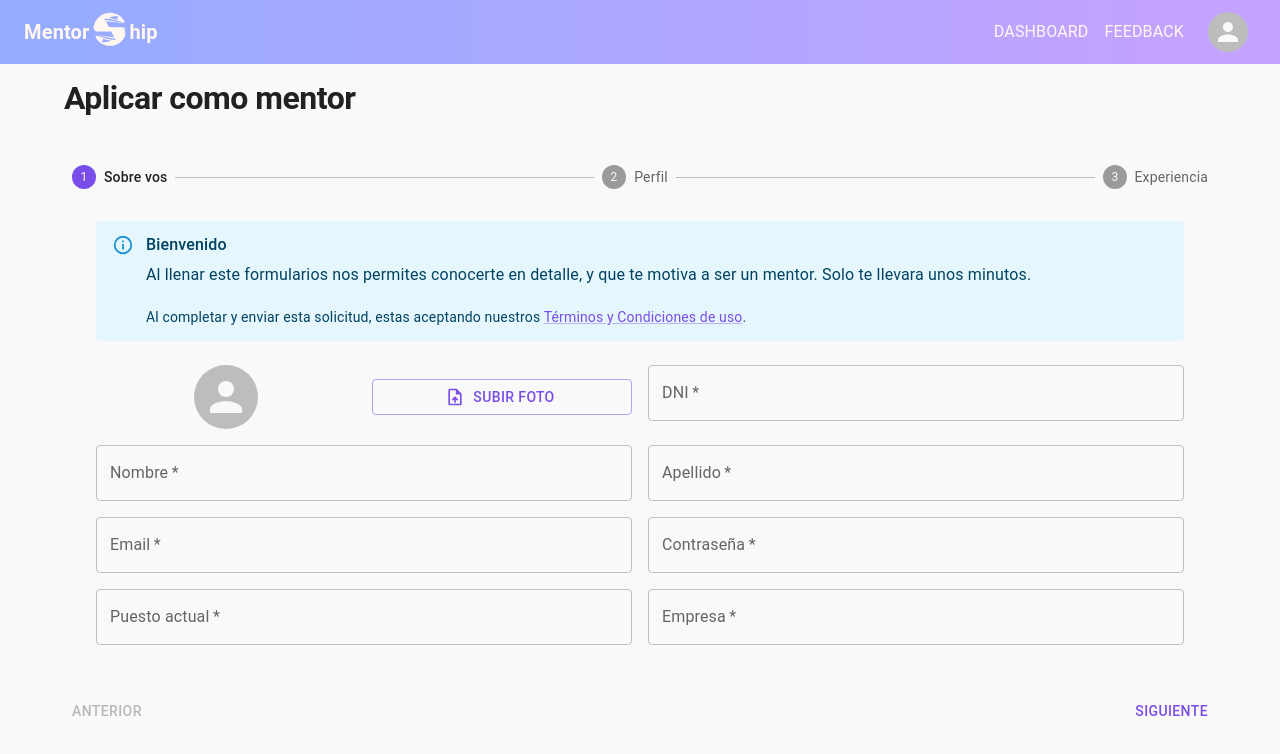
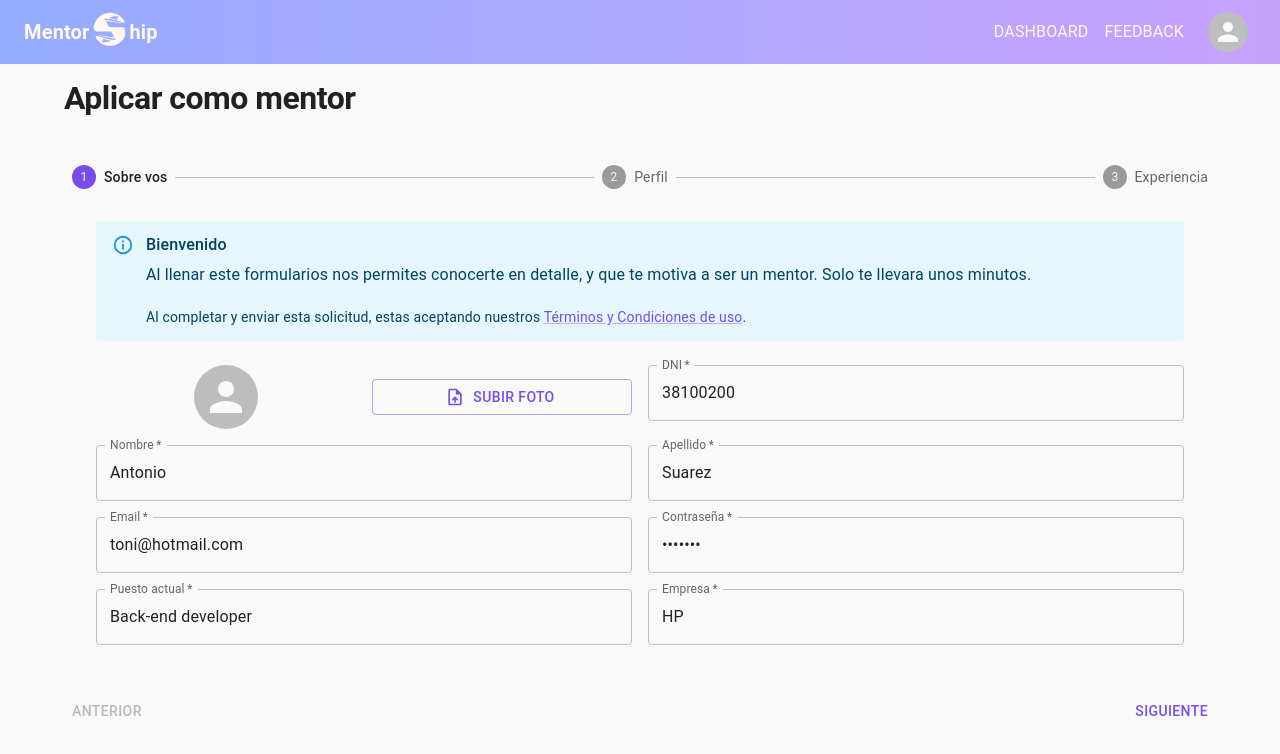
Before and after one commit to marcoserod/seminario-1-grupo-1, a React (Vite) app: page /mentor/register in a window 1280 px wide. Shown: the top 754 px of the page. Built offline with nearby package versions, Linux system fonts and the light colour scheme.

Commit message:
default values for demo

```diff
--- a/src/components/pages/MatchFinder/PercentageDetail/index.jsx
+++ b/src/components/pages/MatchFinder/PercentageDetail/index.jsx
@@ -1,4 +1,6 @@
 import {
+  CheckCircleOutlineOutlined,
+  CloseOutlined,
   SentimentDissatisfiedRounded,
   SentimentSatisfiedAltRounded,
 } from "@mui/icons-material";
@@ -44,7 +46,8 @@ export const PercentageDetail = ({
             <Stack
               sx={{ display: "flex", alignItems: "center", height: "100%" }}
             >
-              <SentimentSatisfiedAltRounded color="success" fontSize="large" />
+              <CheckCircleOutlineOutlined color="success" fontSize="large" />
+              Comparten
               <Box
                 sx={{
                   mt: 1,
@@ -70,7 +73,8 @@ export const PercentageDetail = ({
             <Stack
               sx={{ display: "flex", alignItems: "center", height: "100%" }}
             >
-              <SentimentDissatisfiedRounded color="error" fontSize="large" />
+              <CloseOutlined color="error" fontSize="large" />
+              No comparten
               <Box
                 sx={{
                   mt: 1,
--- a/src/components/pages/MentorContact/index.jsx
+++ b/src/components/pages/MentorContact/index.jsx
@@ -50,10 +50,11 @@ export const MentorContact = () => {
 
   const formik = useFormik({
     initialValues: {
-      about: "",
-      situation: "",
-      goal: "",
-      expectation: "",
+      about:
+        "Soy una desarrolladora trainee de react, estoy buscando un mentor para mejorar mis habilidades.",
+      situation: "student",
+      goal: "Mi objetivo es subir de seniority como desarrolladora, yo por mi parte realice diversos proyectos personales.",
+      expectation: "Guiándome sobre qué camino en la carrera elegir.",
     },
     onSubmit: (values) => {
       const newApplications = cachedApplications || [];
--- a/src/components/pages/MentorDetail/index.jsx
+++ b/src/components/pages/MentorDetail/index.jsx
@@ -51,7 +51,6 @@ export const MentorDetail = () => {
   const hasApplied = cachedApplications?.some(
     (a) => a.mentorID.toString() === mentorID
   );
-  console.log(cachedApplications, hasApplied);
 
   const handleGoToSkills = () => {
     skillRef.current.scrollIntoView({
--- a/src/components/pages/MentorRegister/index.jsx
+++ b/src/components/pages/MentorRegister/index.jsx
@@ -38,16 +38,19 @@ export const MentorRegister = () => {
 
   const formik = useFormik({
     initialValues: {
-      dni: "",
-      firstName: "",
-      lastName: "",
-      email: "",
-      password: "",
-      jobTitle: "",
-      company: "",
-      about: "",
-      linkedIn: "",
-      web: "",
+      dni: "38100200",
+      firstName: "Antonio",
+      lastName: "Suarez",
+      email: "toni@hotmail.com",
+      password: "1234556",
+      jobTitle: "Back-end developer",
+      company: "HP",
+      about:
+        "Mi nombre es Marcos y soy desarrollador backend con 4 años de experiencia.",
+      linkedIn: "https://www.linkedin.com/marcos",
+      web: "https://github.com/marcos",
+      expectation:
+        "Poder ayudar a la gente que recién comienza en el rubro IT , verlos crecer y aportar lo mejor de mi.",
     },
     onSubmit: (values) => {
       console.log(values);
@@ -243,6 +246,16 @@ export const MentorRegister = () => {
                 <Grid item xs={12}>
                   <FormControl sx={{ width: "100%" }}>
                     <Autocomplete
+                      value={[
+                        "JavaScript",
+                        "Web Development",
+                        "NodeJS",
+                        "Architecture",
+                        "SQL",
+                        "MySQL",
+                        "MongoDB",
+                        "Web",
+                      ]}
                       fullWidth
                       multiple
                       options={db.skills}
--- a/src/db/db.js
+++ b/src/db/db.js
@@ -27,6 +27,7 @@ export const db = {
     {
       id: 2,
       name: "Verónica Díaz",
+      recommended: true,
       jobTitle: "Desarrolladora Back-end",
       jobCompany: "Mercado Libre",
       skills: [
```
